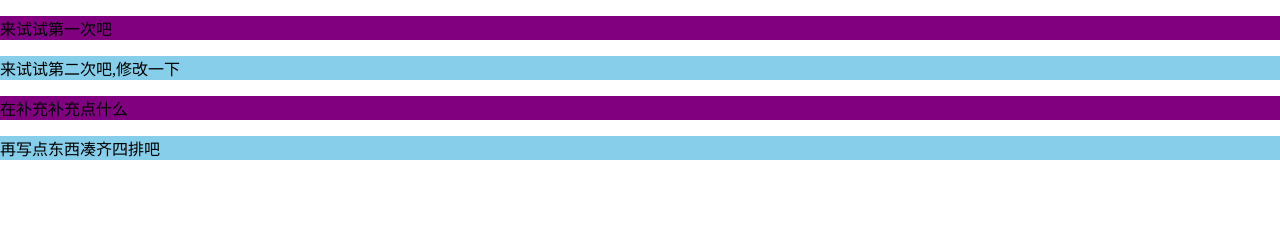
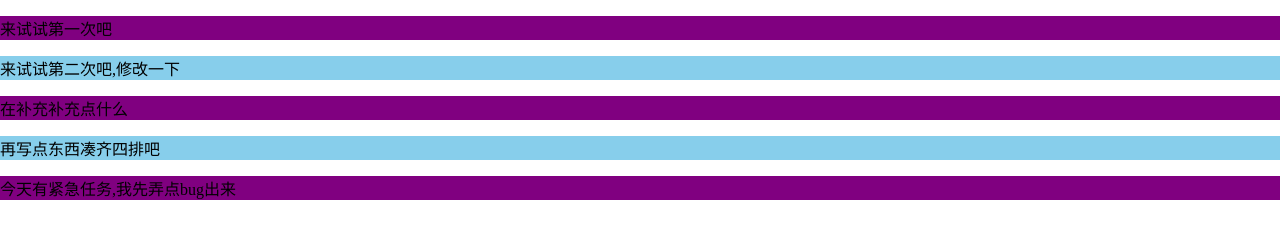
Before and after one commit to fengyucheng/ceshi_Repository01, a plain HTML site: page index.html in a window 1280 px wide. Drawn offline with Linux system fonts and the light colour scheme.

Commit message:
我在平行宇宙了,

```diff
--- a/index.html
+++ b/index.html
@@ -12,5 +12,6 @@
     <p>来试试第二次吧,修改一下</p>
     <p>在补充补充点什么</p>
     <p>再写点东西凑齐四排吧</p>
+    <p>今天有紧急任务,我先弄点bug出来</p>
 </body>
 </html>
```
